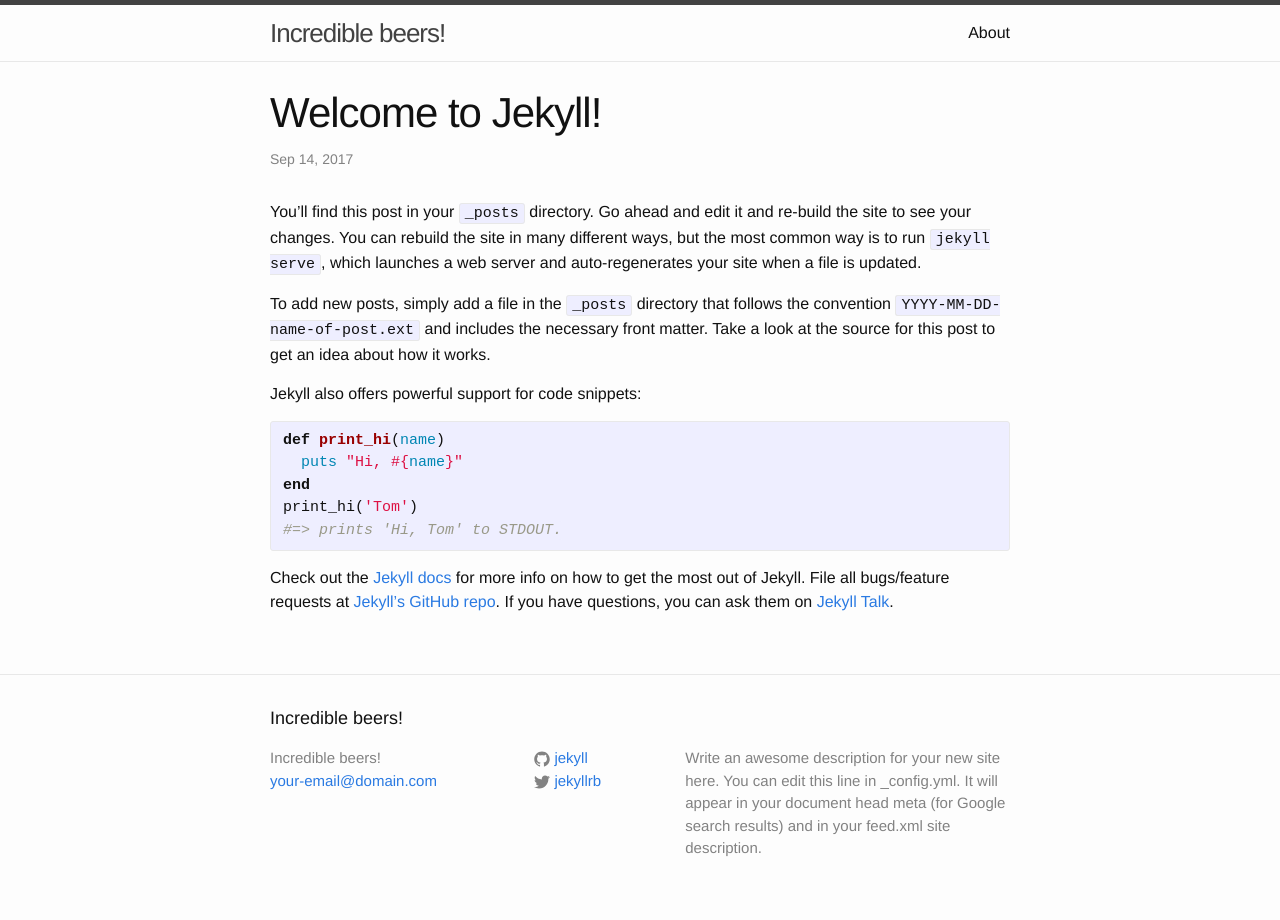
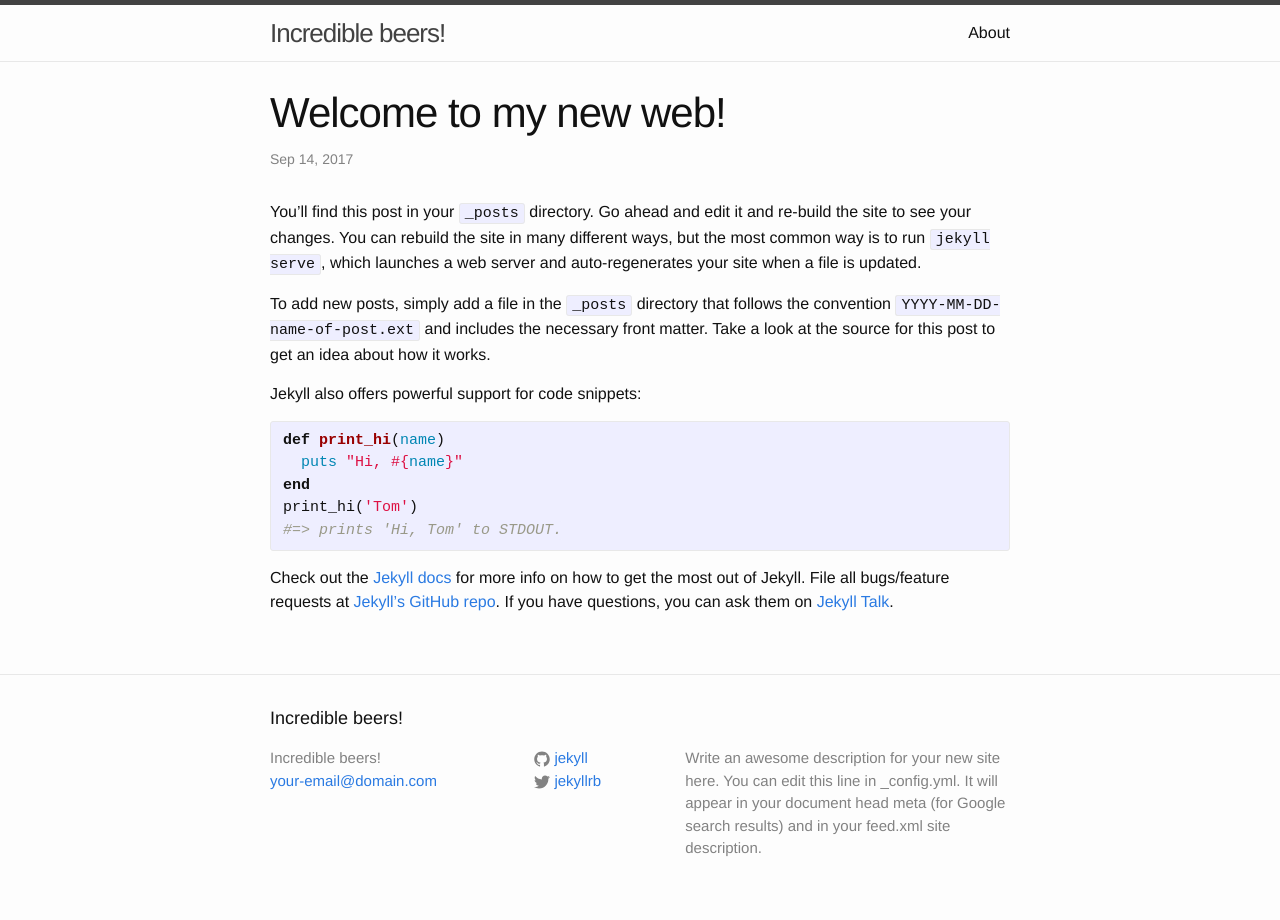
Before and after one commit to frgen/prueba-1, a Jekyll site: the page built from _posts/2017-09-14-welcome-to-jekyll.markdown, in a window 1280 px wide. Built offline with Jekyll 4.4.1, drawn with Linux system fonts in a browser that asks for light colours.

Commit message:
Update 2017-09-14-welcome-to-jekyll.markdown
title changed

```diff
--- a/_posts/2017-09-14-welcome-to-jekyll.markdown
+++ b/_posts/2017-09-14-welcome-to-jekyll.markdown
@@ -1,6 +1,6 @@
 ---
 layout: post
-title:  "Welcome to Jekyll!"
+title:  "Welcome to my new web!"
 date:   2017-09-14 20:38:56 +0000
 categories: jekyll update
 ---
```
